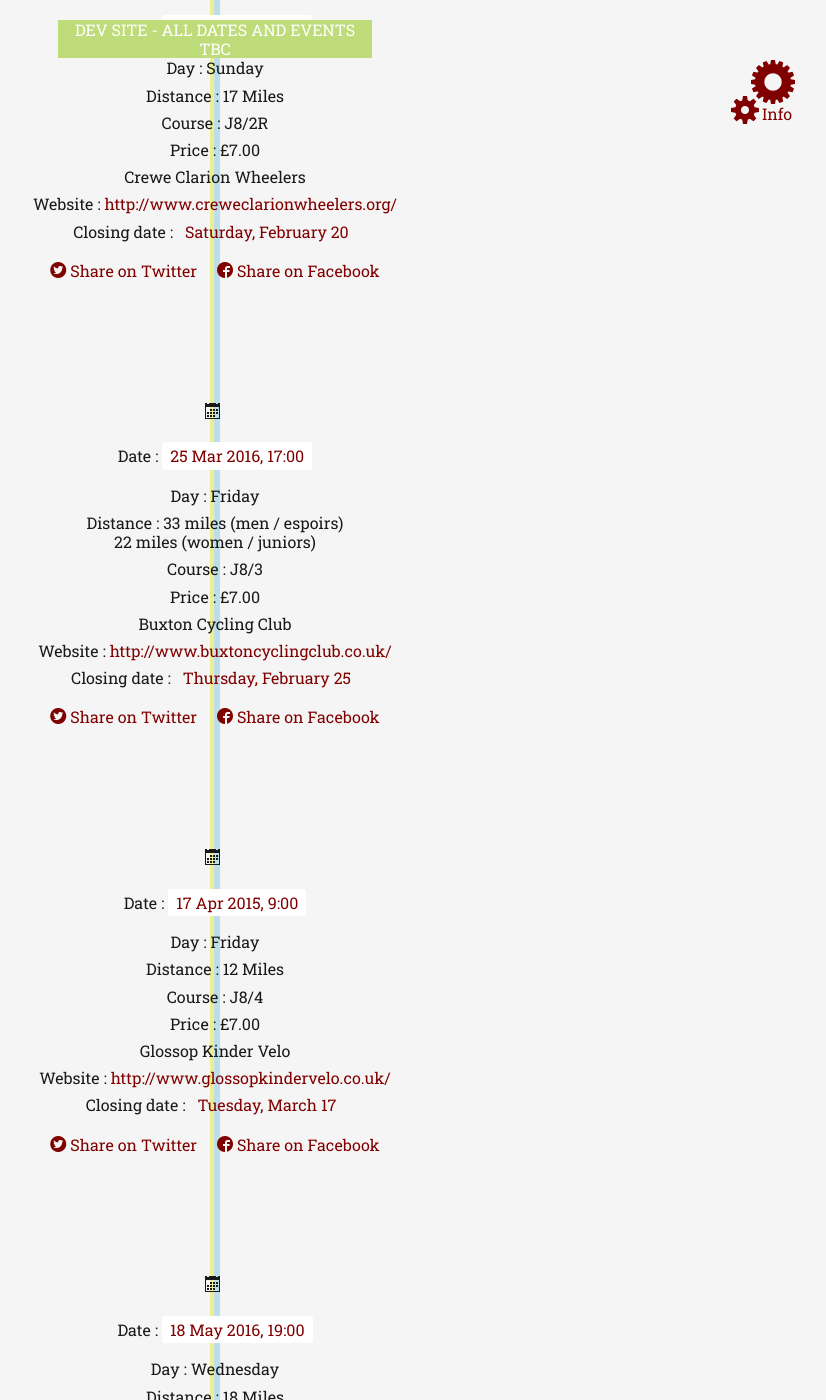
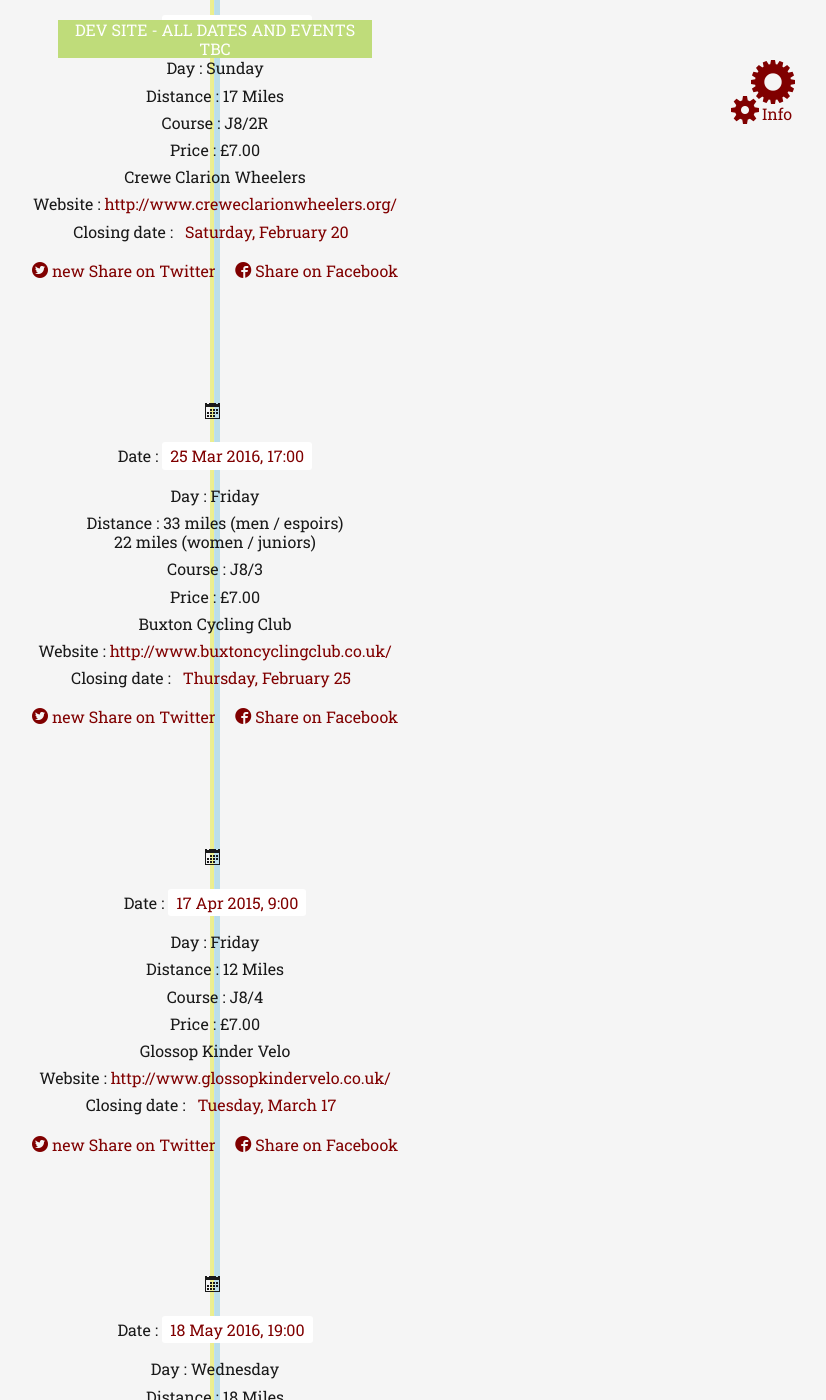
Before and after one commit to welt/spoco-nw, a Jekyll site: the page built from index.html, in a window 1280 px wide and 1400 px high, scrolled down 489 px. Shown: the whole window, without its empty margins (425-1251 px from the left). Built offline with Jekyll 4.4.1, drawn with Linux system fonts in a browser that asks for light colours; nearby versions of some CDN libraries; some web fonts are replaced; Markdown is read by kramdown in place of the engine named in the settings; some of the changed text lies outside the part shown.

Commit message:
fixes to twitter button in progress

```diff
--- /dev/null
+++ b/_includes/twitter-button.html
@@ -0,0 +1 @@
+<a href="https://twitter.com/intent/tweet?url={{ site.url }}{{ page.url }}&text={{ page.title }}&via=spoco-nw" target="_blank">Share on Twitter</a>
--- a/index.html
+++ b/index.html
@@ -38,11 +38,14 @@
 			{% capture url %}{{ site.url }}#NWSpoCo-Event-{{ forloop.index }}{% endcapture %}
 			{% assign fb_url = url | uri_escape %}
 			{% capture params %}{{ url }}text="SpoCo NW Event"{% endcapture %}
-			{% assign tw_url = params | uri_escape %}
+
+			{% assign tw_url = url | uri_escape %}
+			{% capture text %}{{ event.club }} SpoCo, {{ event.date | date_to_string }}: {% endcapture %}
+			{% assign tw_text = text | uri_escape %}
 
 			<div class="ss-share">
 				<span class="ss-share-item">
-					<a class="ss-share-link" href="http://twitter.com/share?url={{ tw_url }}" rel="nofollow" target="_blank"><span class="icon-twitter3"></span> Share on Twitter</a>
+					<a class="ss-share-link" href="https://twitter.com/intent/tweet?url={{ tw_url }}&text={{ tw_text }}" rel="nofollow" target="_blank"><span class="icon-twitter3"></span> new Share on Twitter</a>
 				</span>
 				<span class="ss-share-item">
 					<a class="ss-share-link" href="http://www.facebook.com/sharer.php?u={{ fb_url }}" rel="nofollow" target="_blank"><span class="icon-facebook3"></span> Share on Facebook</a>
```
